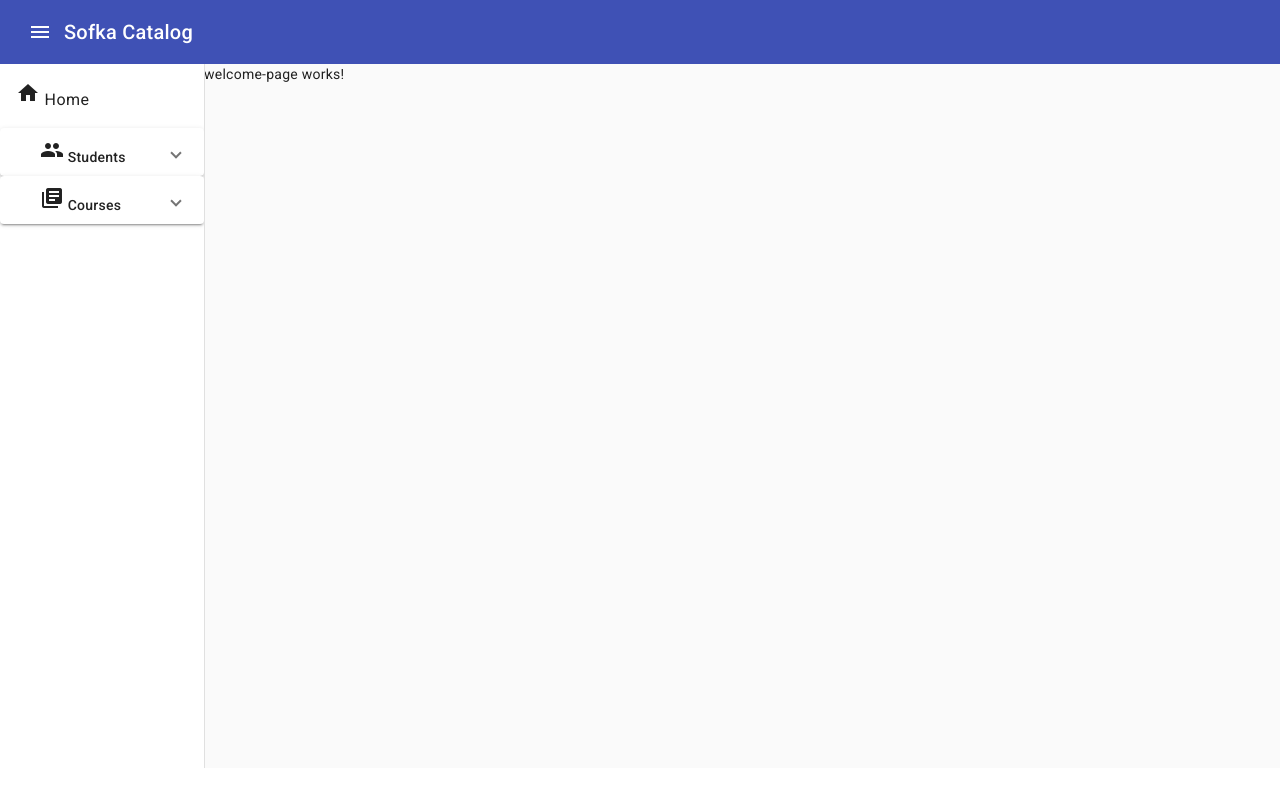
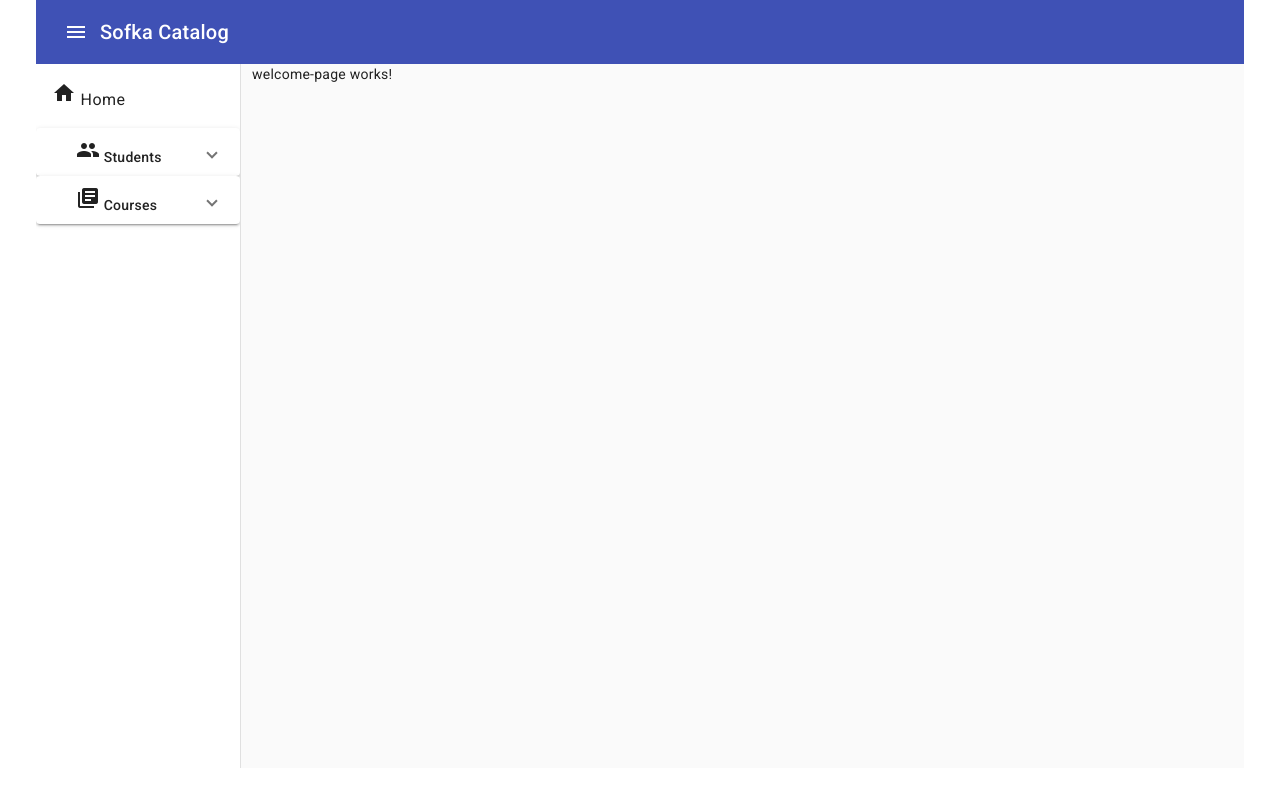
Before and after one commit to training-practice-sofkau/C1-2023-FA-Angular, an Angular app: page /home in a window 1280 px wide. Built offline with nearby package versions, Linux system fonts and the light colour scheme.

Commit message:
first configurations and bootstrap added

```diff
--- a/angular.json
+++ b/angular.json
@@ -31,9 +31,14 @@
             ],
             "styles": [
               "@angular/material/prebuilt-themes/indigo-pink.css",
-              "src/styles.scss"
+              "src/styles.scss",
+              "node_modules/bootstrap/dist/css/bootstrap.min.css"
             ],
-            "scripts": []
+            "scripts": [
+              "node_modules/jquery/dist/jquery.min.js",
+              "node_modules/popper.js/dist/umd/popper.min.js",
+              "node_modules/bootstrap/dist/js/bootstrap.min.js"
+            ]
           },
           "configurations": {
             "production": {
--- a/package.json
+++ b/package.json
@@ -20,12 +20,15 @@
     "@angular/platform-browser": "^15.0.0",
     "@angular/platform-browser-dynamic": "^15.0.0",
     "@angular/router": "^15.0.0",
+    "bootstrap": "^5.2.3",
+    "jquery": "^3.6.3",
+    "popper.js": "^1.16.1",
     "rxjs": "~7.5.0",
     "tslib": "^2.3.0",
     "zone.js": "~0.12.0"
   },
   "devDependencies": {
-    "@angular-devkit/build-angular": "^15.0.4",
+    "@angular-devkit/build-angular": "^15.1.6",
     "@angular/cli": "~15.0.4",
     "@angular/compiler-cli": "^15.0.0",
     "@types/jasmine": "~4.3.0",
--- a/src/app/app.component.html
+++ b/src/app/app.component.html
@@ -1 +1,3 @@
+<div class="container-fluid">
 <app-home-page></app-home-page>
+</div>
--- a/src/app/components/sidenavbar/sidenavbar.component.html
+++ b/src/app/components/sidenavbar/sidenavbar.component.html
@@ -1,3 +1,4 @@
+<div class="container-fluid">
 <mat-toolbar color = "primary">
     <mat-toolbar-row>
         <button mat-icon-button (click)="sidenav.toggle();">
@@ -5,7 +6,7 @@
         </button> Sofka Catalog
     </mat-toolbar-row>
   </mat-toolbar>
-  <mat-sidenav-container>
+  <mat-sidenav-container class="mat-sidenav-container">
     <mat-sidenav  #sidenav opened mode="side" >
         <mat-nav-list>
             <a mat-list-item routerLink="/home"> <mat-icon>home</mat-icon> Home</a>
@@ -32,3 +33,4 @@
         </div>
     </mat-sidenav-content>
 </mat-sidenav-container>
+</div>
--- a/src/app/pages/home-page/home-page.component.html
+++ b/src/app/pages/home-page/home-page.component.html
@@ -1 +1,3 @@
+<div class="container-fluid">
 <app-sidenavbar></app-sidenavbar>
+</div>
--- a/src/app/pages/welcome-page/welcome-page.component.html
+++ b/src/app/pages/welcome-page/welcome-page.component.html
@@ -1 +1,3 @@
+<div class="container-fluid">
 <p>welcome-page works!</p>
+</div>
```
Also changed, not shown: 1 other file (tests, documents, lock files or other folders).
